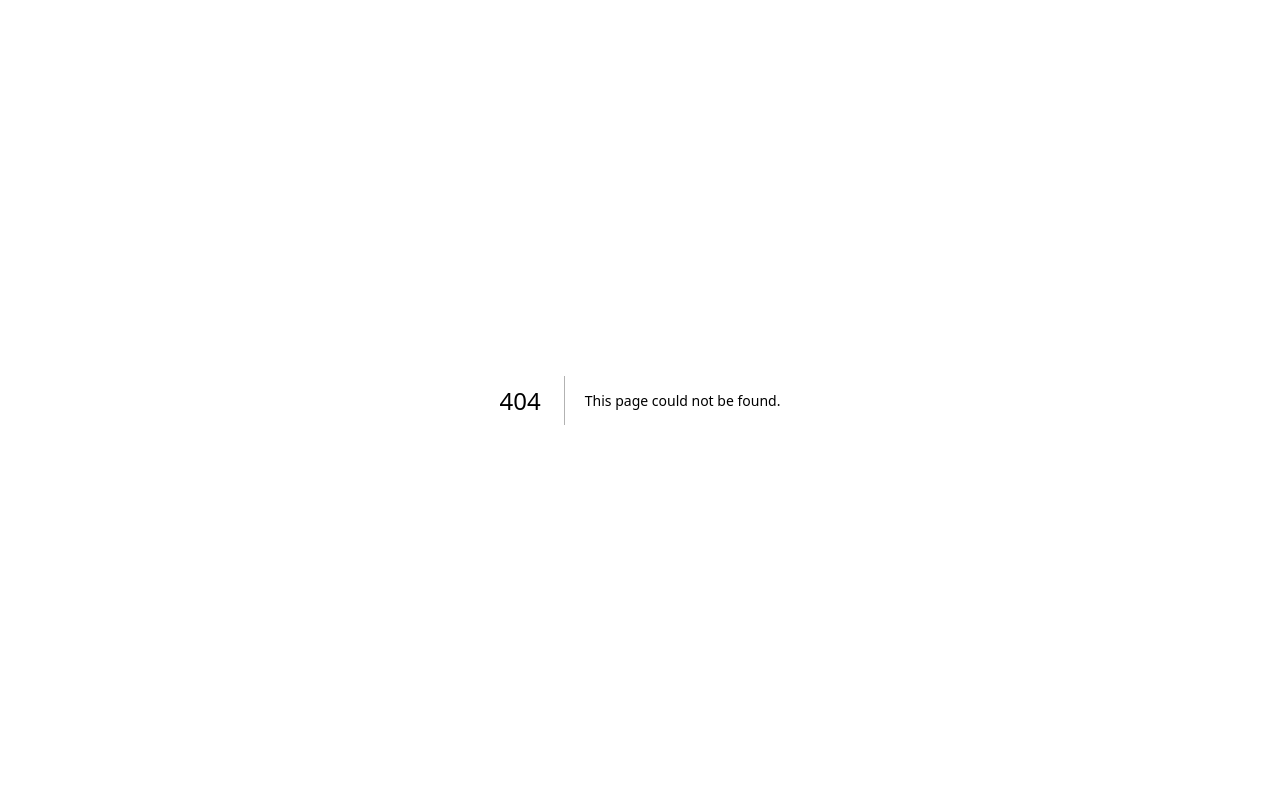
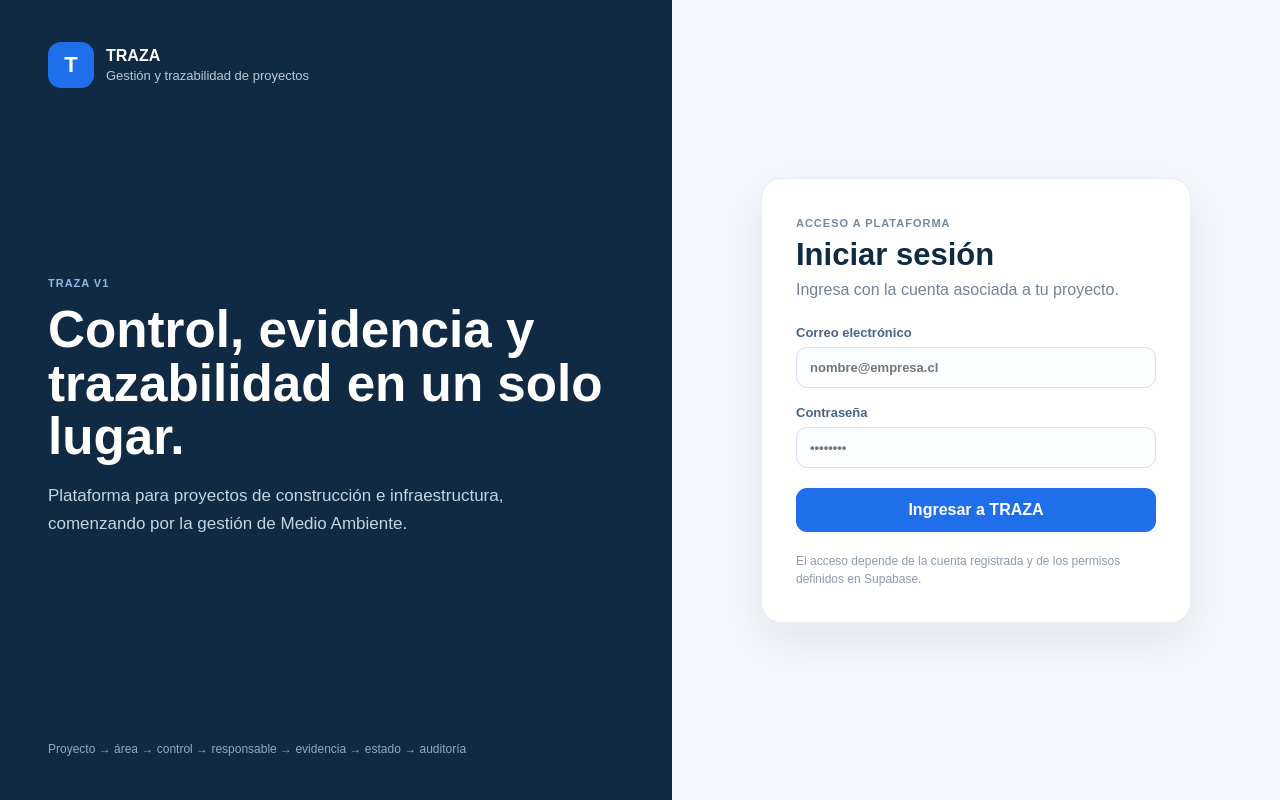
Before and after one commit to franciscomacdonald-debug/Traza, a Next.js app: page /login in a window 1280 px wide. Before the commit this address had no page. Built offline with nearby package versions, Linux system fonts and the light colour scheme; no server answers.

Commit message:
Agregar login Supabase a TRAZA

```diff
--- /dev/null
+++ b/app/login/login.module.css
@@ -0,0 +1,203 @@
+.page {
+  min-height: 100vh;
+  display: grid;
+  grid-template-columns: 1.05fr 0.95fr;
+  background: #f4f7fb;
+}
+
+.brandPanel {
+  background: #102a43;
+  color: white;
+  padding: 42px 48px;
+  display: flex;
+  flex-direction: column;
+}
+
+.brand {
+  display: flex;
+  align-items: center;
+  gap: 12px;
+}
+
+.brand > div:last-child {
+  display: flex;
+  flex-direction: column;
+  gap: 3px;
+}
+
+.brand > div:last-child span {
+  color: #b9c9d8;
+  font-size: 13px;
+}
+
+.brandMark {
+  width: 46px;
+  height: 46px;
+  border-radius: 13px;
+  background: #1f6feb;
+  display: grid;
+  place-items: center;
+  font-weight: 800;
+  font-size: 22px;
+  color: white;
+}
+
+.brandCopy {
+  margin: auto 0;
+  max-width: 580px;
+}
+
+.eyebrow {
+  text-transform: uppercase;
+  letter-spacing: .09em;
+  font-weight: 800;
+  font-size: 11px;
+  color: #6f8aa3;
+}
+
+.brandPanel .eyebrow {
+  color: #8cb7e8;
+}
+
+.brandCopy h1 {
+  font-size: clamp(34px, 4vw, 58px);
+  line-height: 1.05;
+  margin: 12px 0 18px;
+}
+
+.brandCopy p {
+  color: #c5d4e2;
+  font-size: 17px;
+  line-height: 1.65;
+  max-width: 520px;
+}
+
+.brandFooter {
+  color: #91a9bf;
+  font-size: 12px;
+  line-height: 1.5;
+}
+
+.formPanel {
+  display: grid;
+  place-items: center;
+  padding: 34px;
+}
+
+.formBox {
+  width: min(100%, 430px);
+  background: white;
+  border: 1px solid #e3ebf3;
+  border-radius: 20px;
+  box-shadow: 0 18px 50px rgba(16,42,67,.08);
+  padding: 34px;
+}
+
+.formBox h2 {
+  font-size: 31px;
+  margin: 6px 0 8px;
+  color: #102a43;
+}
+
+.subtitle {
+  color: #6f8398;
+  margin: 0 0 26px;
+}
+
+.form {
+  display: flex;
+  flex-direction: column;
+  gap: 17px;
+}
+
+.form label {
+  display: flex;
+  flex-direction: column;
+  gap: 7px;
+  color: #486581;
+  font-size: 13px;
+  font-weight: 700;
+}
+
+.form input {
+  width: 100%;
+  border: 1px solid #d7e1eb;
+  border-radius: 11px;
+  padding: 12px 13px;
+  background: #fbfdff;
+  color: #102a43;
+  outline: none;
+}
+
+.form input:focus {
+  border-color: #1f6feb;
+  box-shadow: 0 0 0 3px rgba(31,111,235,.10);
+}
+
+.form button {
+  border: 0;
+  border-radius: 11px;
+  padding: 13px 16px;
+  background: #1f6feb;
+  color: white;
+  font-weight: 800;
+  cursor: pointer;
+  margin-top: 3px;
+}
+
+.form button:disabled {
+  opacity: .7;
+  cursor: wait;
+}
+
+.message {
+  border: 1px solid #ffd2d2;
+  background: #fff5f5;
+  color: #b42318;
+  border-radius: 10px;
+  padding: 11px 12px;
+  font-size: 13px;
+}
+
+.help {
+  margin: 20px 0 0;
+  color: #8a9bae;
+  font-size: 12px;
+  line-height: 1.5;
+}
+
+.mobileBrand {
+  display: none;
+}
+
+@media (max-width: 820px) {
+  .page {
+    grid-template-columns: 1fr;
+  }
+
+  .brandPanel {
+    display: none;
+  }
+
+  .formPanel {
+    min-height: 100vh;
+    padding: 22px;
+  }
+
+  .formBox {
+    padding: 28px 24px;
+  }
+
+  .mobileBrand {
+    display: flex;
+    align-items: center;
+    gap: 10px;
+    margin-bottom: 28px;
+  }
+
+  .mobileBrand .brandMark {
+    width: 38px;
+    height: 38px;
+    font-size: 18px;
+  }
+}
--- /dev/null
+++ b/app/login/page.tsx
@@ -0,0 +1,129 @@
+"use client";
+
+import { FormEvent, useEffect, useState } from "react";
+import { useRouter } from "next/navigation";
+import { supabase } from "@/lib/supabase";
+import styles from "./login.module.css";
+
+export default function LoginPage() {
+  const router = useRouter();
+  const [email, setEmail] = useState("");
+  const [password, setPassword] = useState("");
+  const [loading, setLoading] = useState(false);
+  const [message, setMessage] = useState("");
+
+  useEffect(() => {
+    if (!supabase) return;
+    supabase.auth.getSession().then(({ data }) => {
+      if (data.session) router.replace("/");
+    });
+  }, [router]);
+
+  async function handleLogin(event: FormEvent<HTMLFormElement>) {
+    event.preventDefault();
+    setMessage("");
+
+    if (!supabase) {
+      setMessage("Falta configurar la conexión con Supabase.");
+      return;
+    }
+
+    if (!email.trim() || !password) {
+      setMessage("Ingresa tu correo y contraseña.");
+      return;
+    }
+
+    setLoading(true);
+
+    const { error } = await supabase.auth.signInWithPassword({
+      email: email.trim(),
+      password,
+    });
+
+    setLoading(false);
+
+    if (error) {
+      setMessage("No fue posible iniciar sesión. Revisa tu correo y contraseña.");
+      return;
+    }
+
+    router.replace("/");
+    router.refresh();
+  }
+
+  return (
+    <main className={styles.page}>
+      <section className={styles.brandPanel}>
+        <div className={styles.brand}>
+          <div className={styles.brandMark}>T</div>
+          <div>
+            <strong>TRAZA</strong>
+            <span>Gestión y trazabilidad de proyectos</span>
+          </div>
+        </div>
+
+        <div className={styles.brandCopy}>
+          <span className={styles.eyebrow}>TRAZA v1</span>
+          <h1>Control, evidencia y trazabilidad en un solo lugar.</h1>
+          <p>
+            Plataforma para proyectos de construcción e infraestructura,
+            comenzando por la gestión de Medio Ambiente.
+          </p>
+        </div>
+
+        <div className={styles.brandFooter}>
+          <span>Proyecto → área → control → responsable → evidencia → estado → auditoría</span>
+        </div>
+      </section>
+
+      <section className={styles.formPanel}>
+        <div className={styles.formBox}>
+          <div className={styles.mobileBrand}>
+            <div className={styles.brandMark}>T</div>
+            <strong>TRAZA</strong>
+          </div>
+
+          <span className={styles.eyebrow}>Acceso a plataforma</span>
+          <h2>Iniciar sesión</h2>
+          <p className={styles.subtitle}>
+            Ingresa con la cuenta asociada a tu proyecto.
+          </p>
+
+          <form onSubmit={handleLogin} className={styles.form}>
+            <label>
+              Correo electrónico
+              <input
+                type="email"
+                autoComplete="email"
+                placeholder="nombre@empresa.cl"
+                value={email}
+                onChange={(e) => setEmail(e.target.value)}
+              />
+            </label>
+
+            <label>
+              Contraseña
+              <input
+                type="password"
+                autoComplete="current-password"
+                placeholder="••••••••"
+                value={password}
+                onChange={(e) => setPassword(e.target.value)}
+              />
+            </label>
+
+            {message && <div className={styles.message}>{message}</div>}
+
+            <button type="submit" disabled={loading}>
+              {loading ? "Ingresando..." : "Ingresar a TRAZA"}
+            </button>
+          </form>
+
+          <p className={styles.help}>
+            El acceso depende de la cuenta registrada y de los permisos definidos en Supabase.
+          </p>
+        </div>
+      </section>
+    </main>
+  );
+}
```
Also changed, not shown: app/page.tsx (+96 -4 lines).
